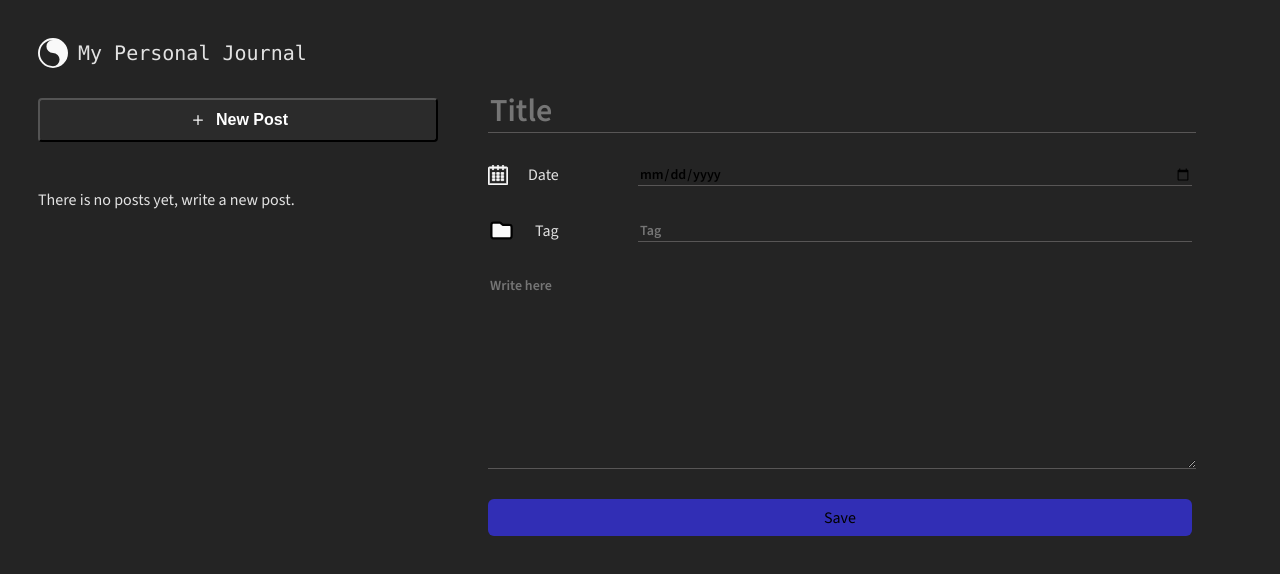
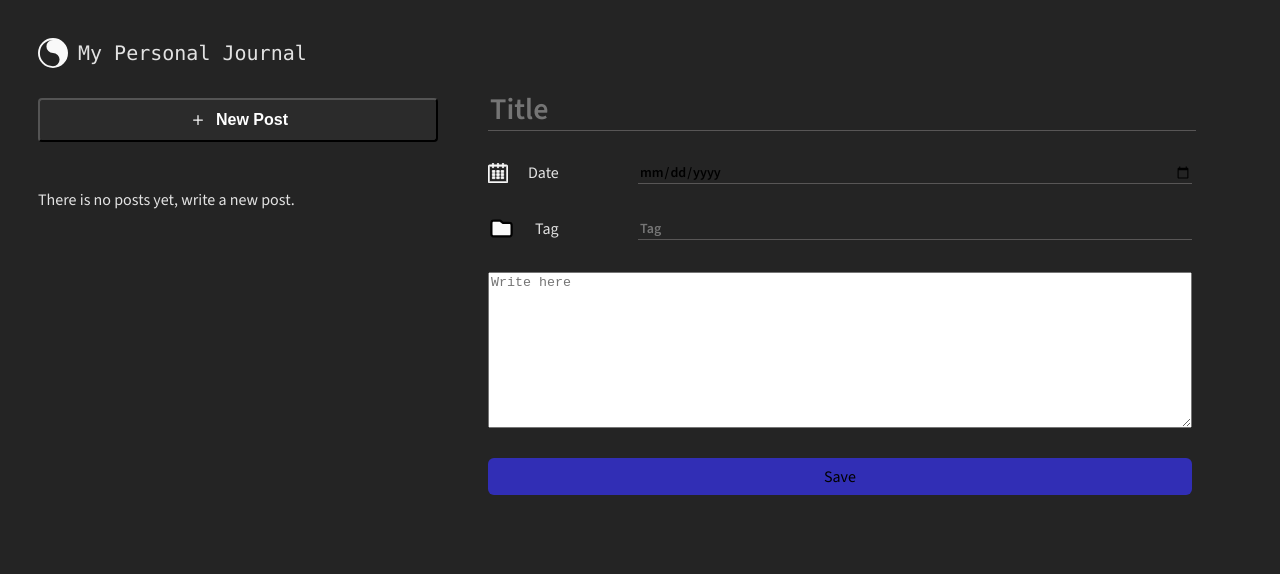
Before and after one commit to Maxdeoro/PersonalJournalReact, a React (Vite) app in the folder vite-project/: page / in a window 1280 px wide. Shown: the top 574 px of the page. Built offline with nearby package versions, Linux system fonts and the light colour scheme.

Commit message:
component Input with forwardRef

```diff
--- /dev/null
+++ b/vite-project/src/components/input/Input.jsx
@@ -0,0 +1,16 @@
+import { forwardRef } from 'react';
+import styles from './Input.module.css';
+import cn from 'classnames';
+
+const Input = forwardRef(function ({className,isValid=true,appearance, ...props}, ref) {
+
+    return (
+        <input ref={ref}
+                className={cn(className, styles['input'], {
+                [styles['invalid']]: !isValid,
+                [styles['input-title']]: appearance === 'title',
+        })} {...props}/>
+    );
+});
+
+export default Input;
--- /dev/null
+++ b/vite-project/src/components/input/Input.module.css
@@ -0,0 +1,20 @@
+.input {
+    border: none;
+    background: none;
+    font-size: 14px;
+    font-style: normal;
+    font-weight: 600;
+    line-height: normal;
+    font-family: 'Source Sans 3', sans-serif;
+    border-bottom: 1px solid #585656;
+    width: 100%;
+}
+
+.input-title {
+    font-size: 30px;
+}
+
+.invalid {
+    border: 1px solid red;
+    background: rgb(174, 73, 73);
+}
--- a/vite-project/src/components/journalForm/JournalForm.jsx
+++ b/vite-project/src/components/journalForm/JournalForm.jsx
@@ -3,6 +3,7 @@ import { useEffect, useReducer, useRef } from 'react';
 import Button from '../button/Button';
 import cn from 'classnames';
 import { INITIAL_STATE, formReducer } from './JournalForm.state';
+import Input from '../input/Input';
 
 function JournalForm({onSubmit}) {
 
@@ -60,33 +61,32 @@ function JournalForm({onSubmit}) {
     return (
         <form className={cn(styles['form', 'journalForm'])} onSubmit={addJournalItem}>
             <div>
-              <input value={values.title} ref={titleRef} type='title' name='title'
+              <Input value={values.title} ref={titleRef} type='title' name='title'
+                  isValid={isValid.title}
+                  appearance='title'
                   placeholder='Title'
                   onChange={onChange}
-                  className={cn(styles['input-title'], {
-                    [styles['invalid']]: !isValid.title,
-                 })}/>
+              />
             </div>
             <div className={cn(styles['form-row'])}>
               <label htmlFor='date' className={cn(styles['form-label'])}>
                 <img src='/calendar.svg' alt='date-icon'></img>
                 <span>Date</span>
               </label>
-              <input value={values.data} ref={dateRef} type='date' id='date' name='date'
+              <Input value={values.data} ref={dateRef} type='date' id='date' name='date'
+                  isValid={isValid.date}
                   onChange={onChange}
-                  className={cn(styles['input'], {
-                    [styles['invalid']]: !isValid.date,
-                  })}/>
+              />
             </div>
             <div className={cn(styles['form-row'])}>
               <label htmlFor='tag' className={cn(styles['form-label'])}>
                 <img src='/folder.svg' alt='tag-icon'></img>
                 <span>Tag</span>
               </label>
-              <input type='text' value={values.tag} id='tag' name='tag' placeholder='Tag'
+              <Input type='text' value={values.tag} id='tag' name='tag' placeholder='Tag'
                   onChange={onChange}
-                  className={cn(styles['input'])
-              }/>
+                  className={cn(styles['input'])}
+              />
             </div>
             <textarea name='text' value={values.text} rows='10' ref={textRef}
                   placeholder='Write here'
--- a/vite-project/src/components/journalForm/JournalForm.module.css
+++ b/vite-project/src/components/journalForm/JournalForm.module.css
@@ -2,18 +2,6 @@
     display: flex;
     flex-direction: column;
     gap: 30px;
-}
-
-.input-title {
-    border: none;
-    background: none;
-    font-size: 32px;
-    font-style: normal;
-    font-weight: 600;
-    line-height: normal;
-    font-family: 'Source Sans 3', sans-serif;
-    border-bottom: 1px solid #585656;
-    width: 100%;
 }
 
 .form-row {
@@ -29,18 +17,6 @@
     min-width: 100px;
 }
 
-.input {
-    border: none;
-    background: none;
-    font-size: 14px;
-    font-style: normal;
-    font-weight: 600;
-    line-height: normal;
-    font-family: 'Source Sans 3', sans-serif;
-    border-bottom: 1px solid #585656;
-    width: 100%;
-}
-
 .invalid {
     border: 1px solid red;
     background: rgb(174, 73, 73);
```
